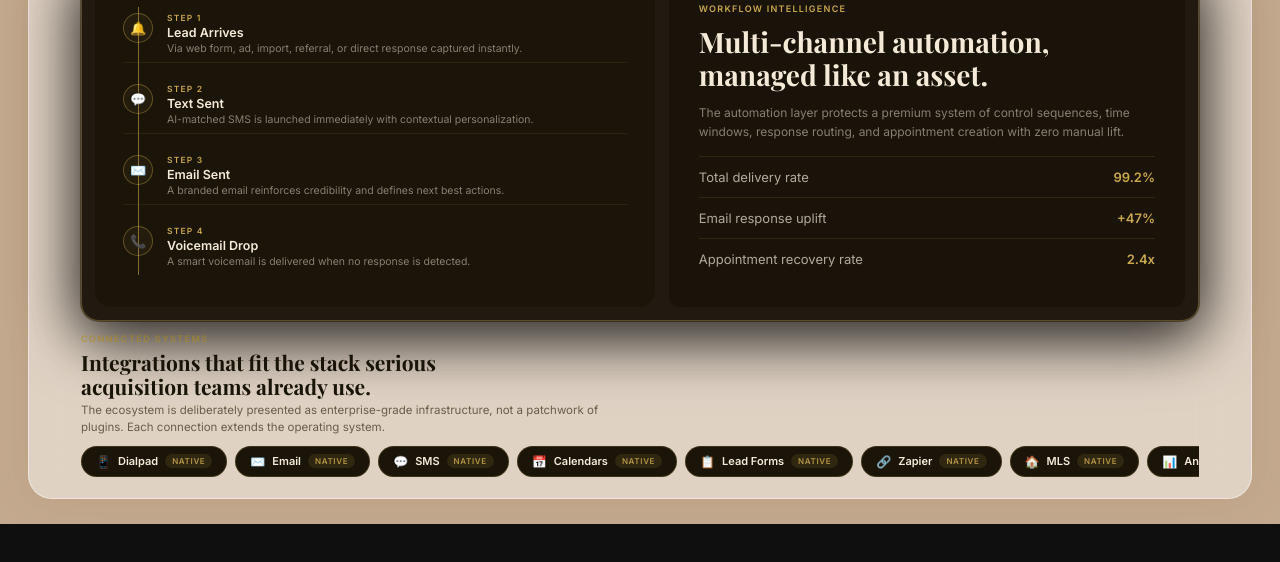
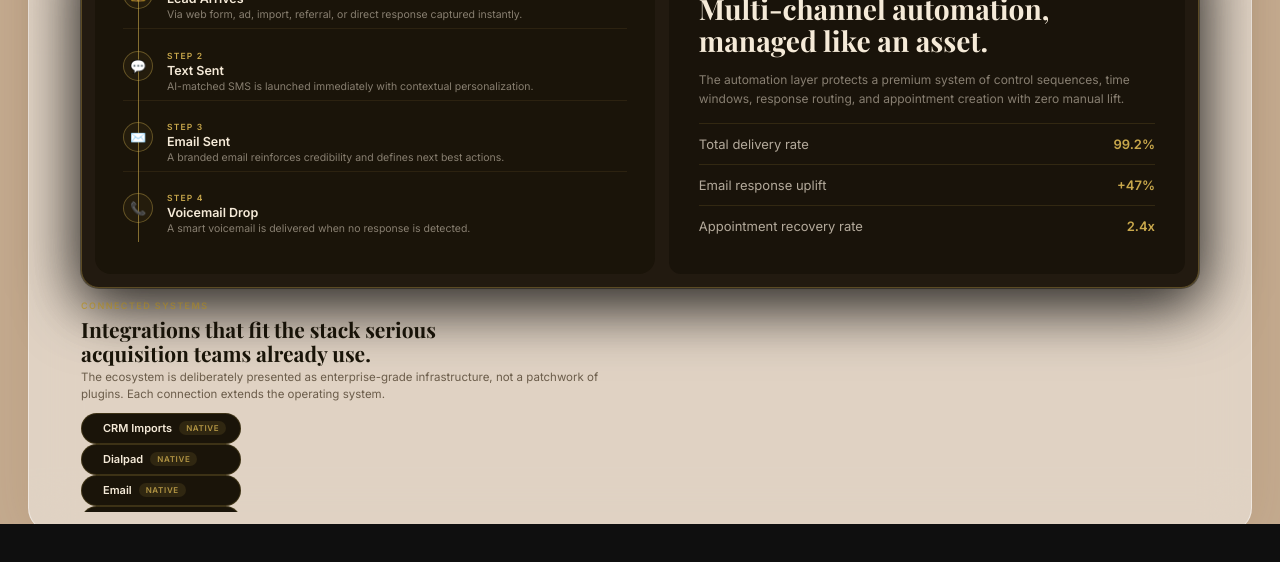
Before and after one commit to kariimhisham1/CRM-Remiliux-New-LP, a React (Create React App) app: page / in a window 1280 px wide. Shown: the part 5876-6438 px from the top of the page. Built offline with nearby package versions, Linux system fonts and the light colour scheme.

Commit message:
Update WhyTeams.jsx

```diff
--- a/src/components/WhyTeams.jsx
+++ b/src/components/WhyTeams.jsx
@@ -1,5 +1,65 @@
 import React, { useEffect, useRef, useState } from 'react';
 import './WhyTeams.css';
+
+// Small inline line-icon SVGs for the integration pills (gold outline badge
+// style). Hand-drawn rather than a library import — avoids adding a new
+// dependency (lucide-react previously caused a Vercel build failure when
+// it wasn't declared in package.json).
+const iconProps = { viewBox: '0 0 20 20', fill: 'none', xmlns: 'http://www.w3.org/2000/svg' };
+const IconDatabase = () => (
+  <svg {...iconProps}>
+    <ellipse cx="10" cy="5" rx="6" ry="2.2" stroke="currentColor" strokeWidth="1.4"/>
+    <path d="M4 5v4.5c0 1.2 2.7 2.2 6 2.2s6-1 6-2.2V5" stroke="currentColor" strokeWidth="1.4"/>
+    <path d="M4 9.5V14c0 1.2 2.7 2.2 6 2.2s6-1 6-2.2V9.5" stroke="currentColor" strokeWidth="1.4"/>
+  </svg>
+);
+const IconPhone = () => (
+  <svg {...iconProps}>
+    <path d="M5.5 3.5h2.2l1 3.3-1.6 1.4a8.5 8.5 0 0 0 4.2 4.2l1.4-1.6 3.3 1v2.2c0 .9-.8 1.5-1.6 1.4-6-.7-9.6-4.3-10.3-10.3-.1-.8.5-1.6 1.4-1.6Z" stroke="currentColor" strokeWidth="1.4" strokeLinejoin="round"/>
+  </svg>
+);
+const IconEnvelope = () => (
+  <svg {...iconProps}>
+    <rect x="3" y="5" width="14" height="10" rx="1.5" stroke="currentColor" strokeWidth="1.4"/>
+    <path d="M3.5 5.8 10 10.5l6.5-4.7" stroke="currentColor" strokeWidth="1.4" strokeLinejoin="round"/>
+  </svg>
+);
+const IconMessage = () => (
+  <svg {...iconProps}>
+    <path d="M3.5 5.5h13a1 1 0 0 1 1 1v6.2a1 1 0 0 1-1 1H8.8L5.5 16V13.7H3.5a1 1 0 0 1-1-1V6.5a1 1 0 0 1 1-1Z" stroke="currentColor" strokeWidth="1.4" strokeLinejoin="round"/>
+  </svg>
+);
+const IconCalendar = () => (
+  <svg {...iconProps}>
+    <rect x="3.5" y="4.5" width="13" height="12" rx="1.5" stroke="currentColor" strokeWidth="1.4"/>
+    <path d="M3.5 8h13M7 3v3M13 3v3" stroke="currentColor" strokeWidth="1.4" strokeLinecap="round"/>
+  </svg>
+);
+const IconClipboard = () => (
+  <svg {...iconProps}>
+    <rect x="5" y="4" width="10" height="13" rx="1.5" stroke="currentColor" strokeWidth="1.4"/>
+    <rect x="7.5" y="2.7" width="5" height="2.6" rx="0.8" stroke="currentColor" strokeWidth="1.4"/>
+    <path d="M7.2 9h5.6M7.2 12h5.6" stroke="currentColor" strokeWidth="1.4" strokeLinecap="round"/>
+  </svg>
+);
+const IconLink = () => (
+  <svg {...iconProps}>
+    <rect x="2.8" y="7.5" width="7" height="5" rx="2.5" transform="rotate(-45 6.3 10)" stroke="currentColor" strokeWidth="1.4"/>
+    <rect x="10.2" y="7.5" width="7" height="5" rx="2.5" transform="rotate(-45 13.7 10)" stroke="currentColor" strokeWidth="1.4"/>
+  </svg>
+);
+const IconHome = () => (
+  <svg {...iconProps}>
+    <path d="M4 9.5 10 4l6 5.5" stroke="currentColor" strokeWidth="1.4" strokeLinecap="round" strokeLinejoin="round"/>
+    <path d="M5.5 8.5V16h9V8.5" stroke="currentColor" strokeWidth="1.4" strokeLinejoin="round"/>
+    <path d="M8.2 16v-3.8h3.6V16" stroke="currentColor" strokeWidth="1.4" strokeLinejoin="round"/>
+  </svg>
+);
+const IconChart = () => (
+  <svg {...iconProps}>
+    <path d="M4 16V11M9 16V6.5M14 16V9.5M4 16h12" stroke="currentColor" strokeWidth="1.4" strokeLinecap="round" strokeLinejoin="round"/>
+  </svg>
+);
 
 const SET_A = [
   { icon: '📋', title: 'Lead Management', desc: 'Command the workflow with less manual overhead and better accountability from first touch to signed contract.' },
@@ -29,14 +89,15 @@ const STATS = [
   { label: 'Appointment recovery rate', value: '2.4x' },
 ];
 const PILLS = [
-  { icon: '📱', label: 'Dialpad' },
-  { icon: '✉️', label: 'Email' },
-  { icon: '💬', label: 'SMS' },
-  { icon: '📅', label: 'Calendars' },
-  { icon: '📋', label: 'Lead Forms' },
-  { icon: '🔗', label: 'Zapier' },
-  { icon: '🏠', label: 'MLS' },
-  { icon: '📊', label: 'Analytics' },
+  { Icon: IconDatabase, label: 'CRM Imports' },
+  { Icon: IconPhone, label: 'Dialpad' },
+  { Icon: IconEnvelope, label: 'Email' },
+  { Icon: IconMessage, label: 'SMS' },
+  { Icon: IconCalendar, label: 'Calendars' },
+  { Icon: IconClipboard, label: 'Lead Forms' },
+  { Icon: IconLink, label: 'Zapier' },
+  { Icon: IconHome, label: 'MLS' },
+  { Icon: IconChart, label: 'Analytics' },
 ];
 
 const easeInOut = t => t < 0.5 ? 2*t*t : -1+(4-2*t)*t;
@@ -80,7 +141,6 @@ const FRAME_S = TL_BG_S + 0.02, FRAME_E = TL_STEPS_E;
 
 // Integrations
 const INT_S = TL_STEPS_E + 0.04, INT_E = INT_S + 0.07;
-const PILL_S = INT_S + 0.02, PILL_STAGGER = 0.015, PILL_DUR = 0.05;
 
 // Right panel takes 48% of stage width
 const RIGHT_FRAC = 0.48;
@@ -202,7 +262,6 @@ export default function WhyTeams() {
   // Integrations
   const intT    = easeOut(band(progress, INT_S, INT_E));
   const intGrow = easeOut(band(progress, INT_S - 0.01, INT_S + 0.06));
-  const pillP   = i => easeOut(band(progress, PILL_S + i*PILL_STAGGER, PILL_S + i*PILL_STAGGER + PILL_DUR));
 
   return (
     <div className="wt" ref={wrapRef}>
@@ -356,7 +415,7 @@ export default function WhyTeams() {
 
           {/* Integrations */}
           <div className="wt__integrations" style={{
-            maxHeight: `${intGrow * clampVH(150, 22, 210, viewportH)}px`,
+            maxHeight: `${intGrow * clampVH(156, 22.5, 212, viewportH)}px`,
             marginTop: `${intGrow * clampVH(5, 0.8, 12, viewportH)}px`,
             opacity: intT,
             transform: `translateY(${(1-intT)*16}px)`,
@@ -369,19 +428,25 @@ export default function WhyTeams() {
               The ecosystem is deliberately presented as enterprise-grade infrastructure,
               not a patchwork of plugins. Each connection extends the operating system.
             </p>
-            <div className="wt__pills">
-              {PILLS.map((p, i) => {
-                const ps = pillP(i);
+            {/* Edge-fade viewport clips the track; the track holds the
+                pill list twice back-to-back and animates via CSS keyframes
+                (see .wt__pills-track in the CSS) for a seamless infinite
+                loop. Hovering pauses the animation (CSS :hover rule). */}
+            <div className="wt__pills" style={{
+              transform: `translateX(${(1-intT)*-28}px)`,
+            }}>
+              <div className="wt__pills-track">
+                {[...PILLS, ...PILLS].map((p, i) => {
+                  const PillIcon = p.Icon;
                   return (
-                  <div key={i} className="wt__pill" style={{
-                    opacity: ps, transform: `translateX(${(1-ps)*-28}px)`,
-                  }}>
-                    <span className="wt__pill-icon">{p.icon}</span>
+                    <div key={i} className="wt__pill" aria-hidden={i >= PILLS.length}>
+                      <span className="wt__pill-icon"><PillIcon /></span>
                       <span className="wt__pill-label">{p.label}</span>
                       <span className="wt__pill-tag">Native</span>
                     </div>
                   );
                 })}
+              </div>
             </div>
           </div>
 
```
Lines whose indentation alone changed are shown as unchanged.
